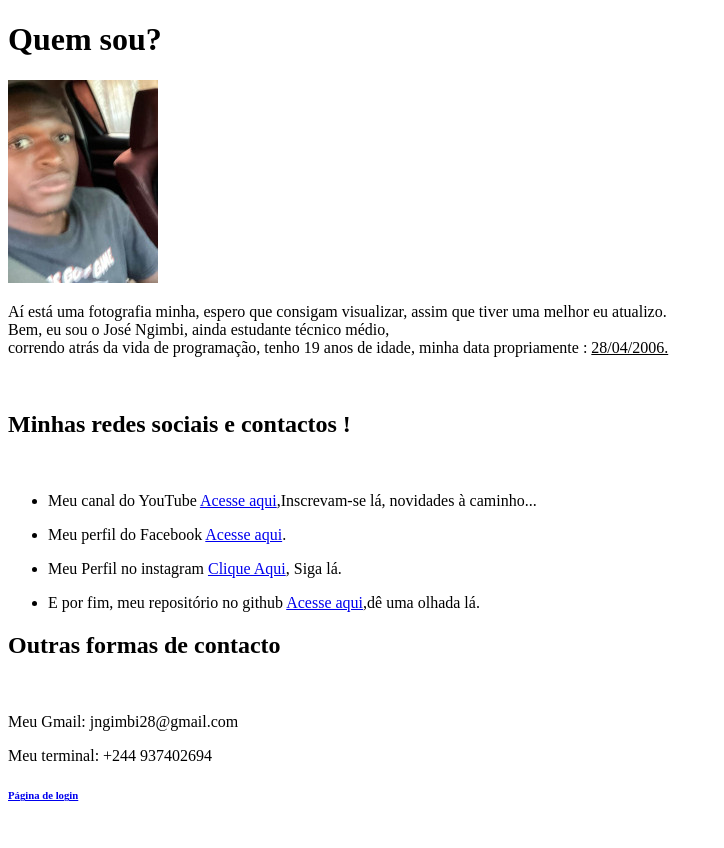
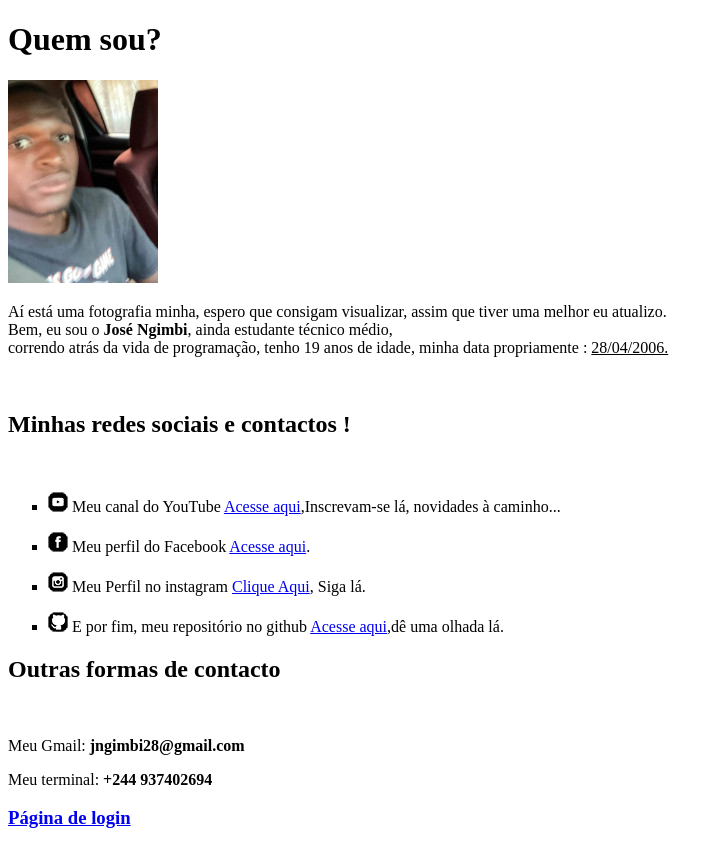
Before and after one commit to Jose-Ngimbi/Projetos, a plain HTML site: page site-exemplo/index.html in a window 1280 px wide. Shown: the whole page, without its empty margins (0-724 px from the left). Before the commit the page ends 826 px from the top, so only its background shows below. Drawn offline with Linux system fonts and the light colour scheme.

Commit message:
commit22
alterando um tanto

```diff
--- a/site-exemplo/index.html
+++ b/site-exemplo/index.html
@@ -5,40 +5,40 @@
     <meta name="viewport" content="width=device-width, initial-scale=1.0">
     <title>Perfil</title>
 </head>
-<body>
+<body style="background-image: linear-gradient(rgb(145, 200, 222));">
     <h1>Quem sou?</h1>
 
-    <img src="fotoperfilatualizada.jpg" alt="Minha fotografia">
+    <img src="imagens/fotoperfilatualizada.jpg" alt="Minha fotografia">
     <p>Aí está uma fotografia minha, espero que consigam visualizar, assim que tiver uma melhor eu atualizo. <br>
-    Bem, eu sou o José Ngimbi, ainda estudante técnico médio,  <br>correndo atrás da vida de programação, tenho 19 anos de idade, minha data propriamente : <ins>28/04/2006.</ins></p>
+    Bem, eu sou o <strong>José Ngimbi</strong>, ainda estudante técnico médio,  <br>correndo atrás da vida de programação, tenho 19 anos de idade, minha data propriamente : <ins>28/04/2006.</ins></p>
     <br>
     <h2>Minhas redes sociais e contactos !</h2>
     <br>
 
-    <ul>
+    <ul type="square">
         <li>
-            <p>Meu canal do YouTube <a href="https://www.youtube.com/@josengimbifls" target="_blank" type="next">Acesse aqui</a>,Inscrevam-se lá, novidades à caminho... </p>
+            <p> <abbr title="YouTube"><img src="imagens/icone-youtube.png" alt="Ícone Youtube"></abbr> Meu canal do YouTube <a href="https://www.youtube.com/@josengimbifls" target="_blank" type="next">Acesse aqui</a>,Inscrevam-se lá, novidades à caminho... </p>
         </li>
         <li>
-            <p>Meu perfil do Facebook <a href="https://www.facebook.com/jose.ngimbi.988" target="_blank">Acesse aqui</a>.</p>
+            <p> <abbr title="Facebook"><img src="imagens/icone-facebook.png" alt="Ícone Facebook"></abbr> Meu perfil do Facebook <a href="https://www.facebook.com/jose.ngimbi.988" target="_blank">Acesse aqui</a>.</p>
         </li>
         <li>
-            <p>Meu Perfil no instagram <a href="https://www.instagram.com/_.pakera/" target="_blank">Clique Aqui</a>, Siga lá.</p>
+            <p> <abbr title="Instagram"><img src="imagens/icone-instagram.png" alt="Ícone Instagram"></abbr> Meu Perfil no instagram <a href="https://www.instagram.com/_.pakera/" target="_blank">Clique Aqui</a>, Siga lá.</p>
         </li>
         <li>
-            <p>E por fim, meu repositório no github <a href="https://github.com/Jose-Ngimbi" target="_blank">Acesse aqui</a>,dê uma olhada lá.</p>
+            <p> <abbr title="Github"><img src="imagens/icone-github.png" alt="Ícone Github"></abbr> E por fim, meu repositório no github <a href="https://github.com/Jose-Ngimbi" target="_blank">Acesse aqui</a>,dê uma olhada lá.</p>
         </li>
     </ul>
 
     <h2>Outras formas de contacto</h2>
     <br>
-    <p>Meu Gmail: jngimbi28@gmail.com
+    <p>Meu Gmail: <strong>jngimbi28@gmail.com</strong>
     </p>
 
-    <p>Meu terminal: +244 937402694</p>
+    <p>Meu terminal: <strong>+244 937402694</strong></p>
 
 
     <!--Esta tag permite fazer ligação com a página da tela de login-->
-    <h6> <a href="tela-login.html"> Página de login </a></h6>
+    <h3> <a href="tela-login.html" target="_self" type="next"> Página de login </a></h3>
 </body>
 </html>
```
Also changed, not shown: site-exemplo/tela-login.html (+2 -1 lines), site-exemplo/imagens/fotoperfilatualizada.jpg (renamed from site-exemplo/fotoperfilatualizada.jpg), site-exemplo/imagens/icone-facebook.png (added), site-exemplo/imagens/icone-github.png (added), site-exemplo/imagens/icone-instagram.png (added), site-exemplo/imagens/icone-youtube.png (added).
